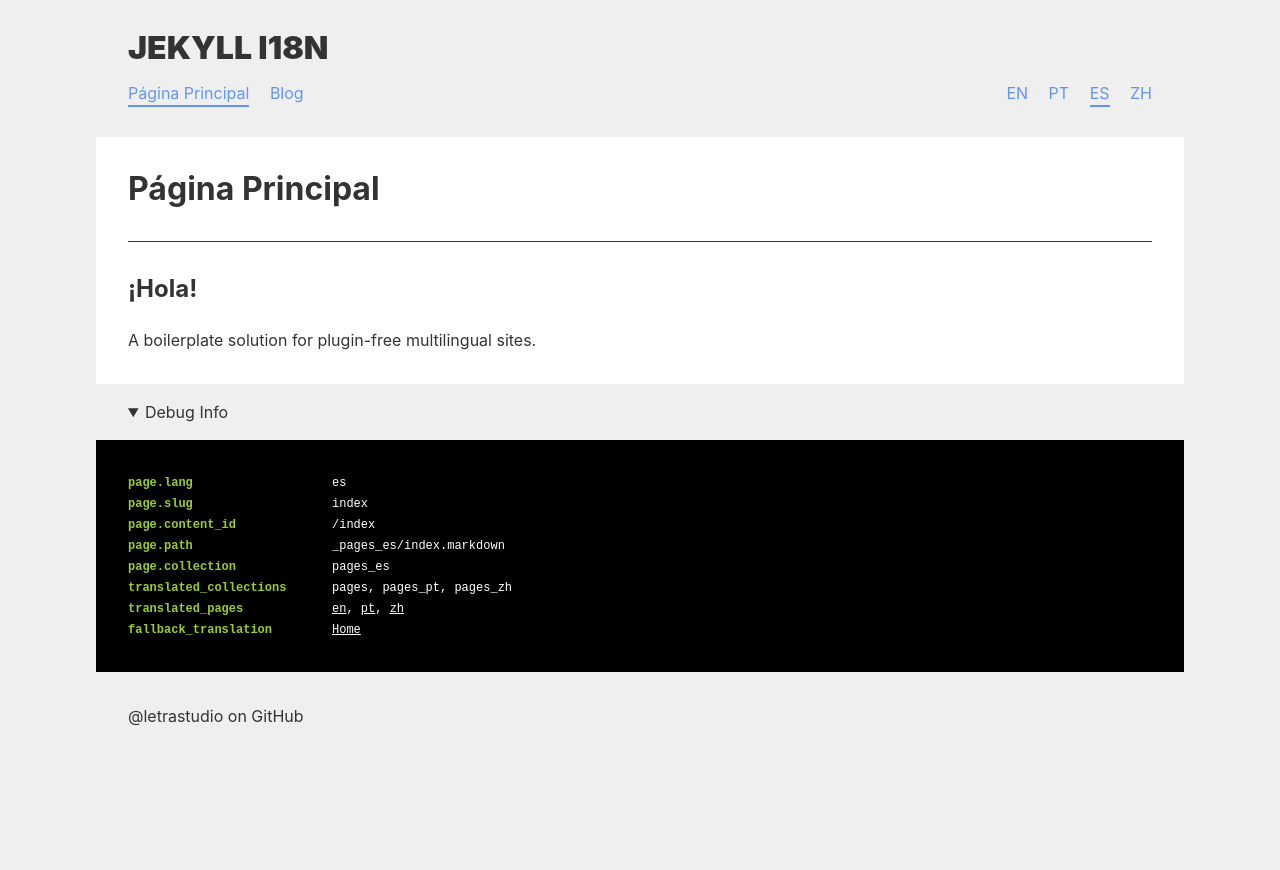
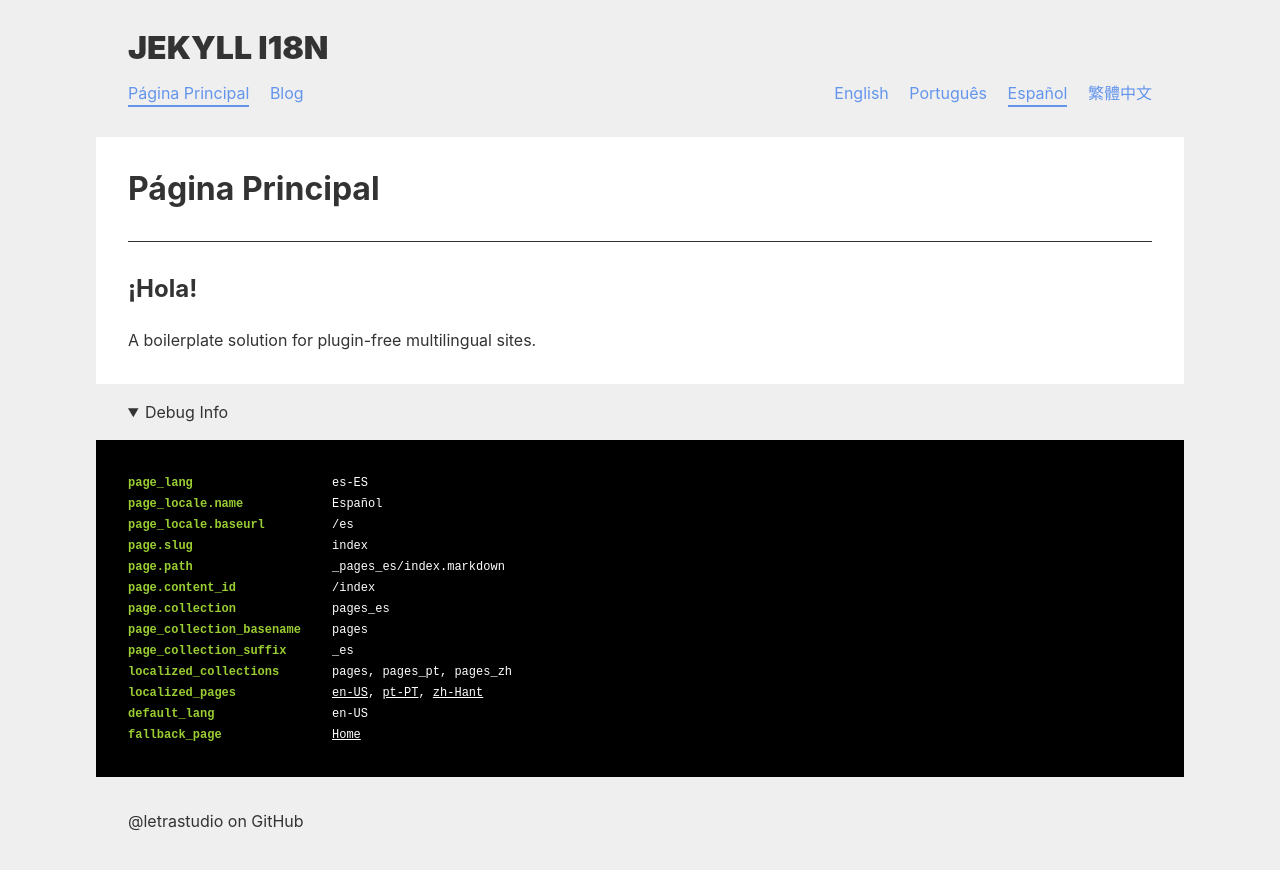
Before and after one commit to letrastudio/jekyll-i18n, a Jekyll site: the page built from collections/_pages_es/index.markdown, in a window 1280 px wide. Shown: the top 870 px of the page. Built offline with Jekyll 4.4.1, drawn with Linux system fonts in a browser that asks for light colours.

Commit message:
Refactor, support complex locales
Locale codes of any length are now supported. A locale’s baseurl is independent from its `lang` code. I18n variables have been refactored, and now use better names.

```diff
--- a/_config.yml
+++ b/_config.yml
@@ -1,12 +1,27 @@
 ---
 title: Jekyll I18n
-timezone: Europe/Lisbon
-lang: [en, pt, es, zh]
 description: A boilerplate solution for plugin-free multilingual sites.
 url: https://letrastudio.github.io
 baseurl: /jekyll-i18n
 github_username: letrastudio
 
+timezone: Europe/Lisbon
+lang: [en-US, pt-PT, es-ES, zh-Hant]
+locales:
+  en-US:
+    name: English
+    baseurl: /
+  pt-PT:
+    name: Português
+    baseurl: /pt
+  es-ES:
+    name: Español
+    baseurl: /es
+  zh-Hant:
+    name: 繁體中文
+    baseurl: /zh
+
+collections_dir: collections
 collections:
   pages:
     output: true
@@ -21,6 +36,7 @@ collections:
     output: true
     permalink: /zh/:path/
   posts:
+    output: true
     permalink: /:categories/:year/:month/:day/:title/
   posts_pt:
     output: true
@@ -41,66 +57,65 @@ collections:
 defaults:
 - scope:
     path: ''
+  values:
+    lang: en-US
+- scope:
+    path: ''
     type: pages
   values:
     layout: page
-    lang: en
+    lang: en-US
 - scope:
     path: ''
     type: pages_pt
   values:
     layout: page
-    lang: pt
+    lang: pt-PT
 - scope:
     path: ''
     type: pages_es
   values:
     layout: page
-    lang: es
+    lang: es-ES
 - scope:
     path: ''
     type: pages_zh
   values:
     layout: page
-    lang: zh
+    lang: zh-Hant
 - scope:
     path: ''
     type: posts
   values:
     layout: post
-    lang: en
+    lang: en-US
 - scope:
     path: ''
     type: posts_pt
   values:
     layout: post
-    lang: pt
+    lang: pt-PT
 - scope:
     path: ''
     type: posts_es
   values:
     layout: post
-    lang: es
+    lang: es-ES
 - scope:
     path: ''
     type: posts_zh
   values:
     layout: post
-    lang: zh
+    lang: zh-Hant
 - scope:
     path: ''
     type: photos
   values:
     layout: photo
-    lang: en
+    lang: en-US
 - scope:
     path: ''
     type: photos_pt
   values:
     layout: photo
-    lang: pt
-
-collections_dir: collections
-markdown: kramdown
-sass:
-  style: compressed
+    lang: pt-PT
--- a/_includes/debug-info.html
+++ b/_includes/debug-info.html
@@ -3,44 +3,70 @@
   <div class="debug-wrapper">
     <table>
       <tr>
-        <th>page.lang</th>
-        <td>{{ page.lang }}</td>
+        <th>page_lang</th>
+        <td>{{ page_lang }}</td>
+      </tr>
+      <tr>
+        <th>page_locale.name</th>
+        <td>{{ page_locale.name }}</td>
+      </tr>
+      <tr>
+        <th>page_locale.baseurl</th>
+        <td>{% if page_locale.baseurl.size > 0 %}{{ page_locale.baseurl }}{% else %}{{ page_locale.baseurl | inspect }}{% endif %}</td>
       </tr>
       <tr>
         <th>page.slug</th>
         <td>{{ page.slug }}</td>
       </tr>
       <tr>
+        <th>page.path</th>
+        <td>{{ page.path }}</td>
+      </tr>
+      <tr>
         <th>page.content_id</th>
         <td>{{ content_id }}</td>
-      </tr>
-      <tr>
-        <th>page.path</th>
-        <td>{{ page.path }}</td>
       </tr>
       <tr>
         <th>page.collection</th>
         <td>{{ page.collection }}</td>
       </tr>
       <tr>
-        <th>translated_collections</th>
-        <td>{{ translated_collections | join: ", " }}</td>
+        <th>page_collection_basename</th>
+        <td>{{ page_collection_basename }}</td>
       </tr>
       <tr>
-        <th>translated_pages</th>
+        <th>page_collection_suffix</th>
         <td>
-          {% for translation in translated_pages %}
-          <a href="{{ translation.url }}">{{ translation.lang }}</a>{% unless forloop.last %},{% endunless %}
+          {% if page_collection_suffix %}
+          {{ page_collection_suffix }}
+          {% else %}
+          {{ page_collection_suffix | inspect }}
+          {% endif %}
+        </td>
+      </tr>
+      <tr>
+        <th>localized_collections</th>
+        <td>{{ localized_collections | join: ", " }}</td>
+      </tr>
+      <tr>
+        <th>localized_pages</th>
+        <td>
+          {% for page in localized_pages %}
+          <a href="{{ site.baseurl }}{{ page.url }}">{{ page.lang }}</a>{% unless forloop.last %},{% endunless %}
           {% endfor %}
         </td>
       </tr>
       <tr>
-        <th>fallback_translation</th>
+        <th>default_lang</th>
+        <td>{{ default_lang }}</td>
+      </tr>
+      <tr>
+        <th>fallback_page</th>
         <td>
-          {% if fallback_translation %}
-          <a href="{{ fallback_translation.url }}">{{ fallback_translation.title }}</a>
+          {% if fallback_page %}
+          <a href="{{ site.baseurl }}{{ fallback_page.url }}">{{ fallback_page.title }}</a>
           {% else %}
-          {{ fallback_translation | inspect }}
+          {{ fallback_page | inspect }}
           {% endif %}
         </td>
       </tr>
--- a/_includes/header.html
+++ b/_includes/header.html
@@ -1,14 +1,9 @@
 <header class="site-header" role="banner">
   <div class="wrapper">
 
-    {% if page_lang == default_lang %}
-      {% assign lang_baseurl = "/" %}
-      {% assign pages_collection = "pages" %}
-    {% else %}
-      {% assign lang_baseurl = "/" | append: page_lang | append: "/" %}
-      {% assign pages_collection = "pages_" | append: page_lang %}
-    {% endif %}
-    <a class="site-title" href="{{ site.baseurl }}{{ lang_baseurl }}">{{ site.title | escape }}</a>
+    <a class="site-title" href="{{ site.baseurl }}{{ page_locale.baseurl | append: '/' | replace: '//', '/' }}">{{ site.title | escape }}</a>
+
+    {% assign pages_collection = "pages" | append: page_collection_suffix %}
 
     <nav class="site-nav">
       <ul class="pages-nav">
@@ -23,14 +18,15 @@
 
       <ul class="lang-switcher">
         {% for lang in site.lang %}
-        {% if lang == page_lang %}
-        <li><a href="{{ page.url | prepend: site.baseurl }}" aria-current="true">{{ lang | upcase }}</a></li>
+        {% assign locale = site.locales[lang] %}
+        {% if locale.baseurl == page_locale.baseurl %}
+        <li><a href="{{ page.url | prepend: site.baseurl }}" aria-current="true">{{ locale.name }}</a></li>
         {% else %}
-        {% assign translation = translated_pages | where: "lang", lang | first %}
-        {% if translation %}
-        <li><a href="{{ translation.url | prepend: site.baseurl }}">{{ lang | upcase }}</a></li>
+        {% assign localized_page = localized_pages | where: "lang", lang | first %}
+        {% if localized_page %}
+        <li><a href="{{ localized_page.url | prepend: site.baseurl }}">{{ locale.name }}</a></li>
         {% else %}
-        <li><a>{{ lang | upcase }}</a></li>
+        <li><a>{{ locale.name }}</a></li>
         {% endif %}
         {% endif %}
         {% endfor %}
--- a/_includes/i18n.html
+++ b/_includes/i18n.html
@@ -1,37 +1,13 @@
 {% assign page = include.obj %}
 
+{% comment %} check if there is more than one language {% endcomment %}
 {% if site.lang.first %}
   {% assign page_lang = page.lang | default: site.lang[0] %}
   {% assign default_lang = site.lang[0] %}
 {% else %}
-  {% assign page_lang = page.lang | default: site.lang | default: "en" %}
-  {% assign default_lang = site.lang | default: "en" %}
+  {% assign page_lang = page.lang | default: site.lang %}
+  {% assign default_lang = site.lang %}
 {% endif %}
-
-{% assign lang_suffix = page_lang | prepend: "_" %}
-{% assign collection_suffix = page.collection | slice: -3, 3 %}
-{% if collection_suffix == lang_suffix %}
-  {% assign collection_baselength = page.collection.size | minus: 3 %}
-  {% assign collection_basename = page.collection | slice: 0, collection_baselength %}
-{% else %}
-  {% assign collection_basename = page.collection %}
-{% endif %}
-
-{% assign translated_collections = "" | split: "," %}
-{% for lang in site.lang %}
-  {% if forloop.first %}
-    {% comment %} First lang collections are the default and have no "_lang" suffix {% endcomment %}
-    {% assign collection_testname = collection_basename %}
-  {% else %}
-    {% assign collection_testname = collection_basename | append: "_" | append: lang %}
-  {% endif %}
-  {% unless collection_testname == page.collection %}
-    {% assign collection_testobj = site.collections | where: "label", collection_testname | first %}
-    {% if collection_testobj.output == true %}
-      {% assign translated_collections = translated_collections | push: collection_testname %}
-    {% endif %}
-  {% endunless %}
-{% endfor %}
 
 {% if page.content_id %}
   {% assign content_id_first_character = page.content_id | slice: 0 %}
@@ -47,14 +23,38 @@
   {% assign content_id = path_in_collection | slice: 0, base_content_id_length | append: page.slug %}
 {% endif %}
 
-{% assign translated_pages = "" | split: "," %}
-{% comment %} check every sibling collection {% endcomment %}
-{% for translated_collection in translated_collections %}
+{% assign page_locale = site.locales[page_lang] %}
+{% assign locale_code = page_locale.baseurl | remove: "/" %}
+{% if locale_code == "" %}
+  {% assign page_collection_suffix = nil %}
+  {% assign page_collection_basename = page.collection %}
+{% else %}
+  {% assign page_collection_suffix = locale_code | prepend: "_" %}
+  {% assign page_collection_basename_length = page.collection.size | minus: page_collection_suffix.size %}
+  {% assign page_collection_basename = page.collection | slice: 0, page_collection_basename_length %}
+{% endif %}
 
-  {% comment %} check every document in the sibling collection {% endcomment %}
-  {% for document in site[translated_collection] %}
+{% assign localized_collections = "" | split: "," %}
+{% for lang in site.lang %}
+  {% unless lang == page_lang %}
+    {% assign locale = site.locales[lang] %}
+    {% if locale.baseurl == "" or locale.baseurl == "/" %}
+      {% assign collection_suffix = nil %}
+      {% assign collection_name = page_collection_basename %}
+    {% else %}
+      {% assign collection_suffix = locale.baseurl | remove: "/" | prepend: "_" %}
+      {% assign collection_name = page_collection_basename | append: collection_suffix %}
+    {% endif %}
+    {% assign collection_obj = site.collections | where: "label", collection_name | first %}
+    {% if collection_obj.output == true %}
+      {% assign localized_collections = localized_collections | push: collection_name %}
+    {% endif %}
+  {% endunless %}
+{% endfor %}
 
-    {% comment %} get content_id {% endcomment %}
+{% assign localized_pages = "" | split: "," %}
+{% for localized_collection in localized_collections %}
+  {% for document in site[localized_collection] %}
     {% if document.content_id %}
       {% assign test_content_id_first_character = document.content_id | slice: 0 %}
       {% if test_content_id_first_character != "/" %}
@@ -68,13 +68,10 @@
       {% assign test_base_content_id_length = test_path_in_collection | size | minus: test_filename.size %}
       {% assign test_content_id = test_path_in_collection | slice: 0, test_base_content_id_length | append: document.slug %}
     {% endif %}
-
     {% if test_content_id == content_id %}
-      {% assign translated_pages = translated_pages | push: document %}
+      {% assign localized_pages = localized_pages | push: document %}
     {% endif %}
-
   {% endfor %}
-
 {% endfor %}
 
-{% assign fallback_translation = translated_pages | where: "lang", default_lang | first %}
+{% assign fallback_page = localized_pages | where: "lang", default_lang | first %}
--- a/_layouts/collection.html
+++ b/_layouts/collection.html
@@ -20,7 +20,7 @@ layout: default
     {% for document in collection %}
     {% include i18n.html obj=document %}
     <div class="grid-item">
-      <a href="{{ document.url | prepend: site.baseurl }}"><img src="{{ document.image | default: fallback_translation.image | prepend: site.baseurl }}" alt="{{ document.title }}"><p>{{ document.title }}</p></a>
+      <a href="{{ document.url | prepend: site.baseurl }}"><img src="{{ document.image | default: fallback_page.image | prepend: site.baseurl }}" alt="{{ document.title }}"><p>{{ document.title }}</p></a>
     </div>
     {% endfor %}
   </div>
```
Also changed, not shown: _layouts/photo.html (+5 -5 lines).
